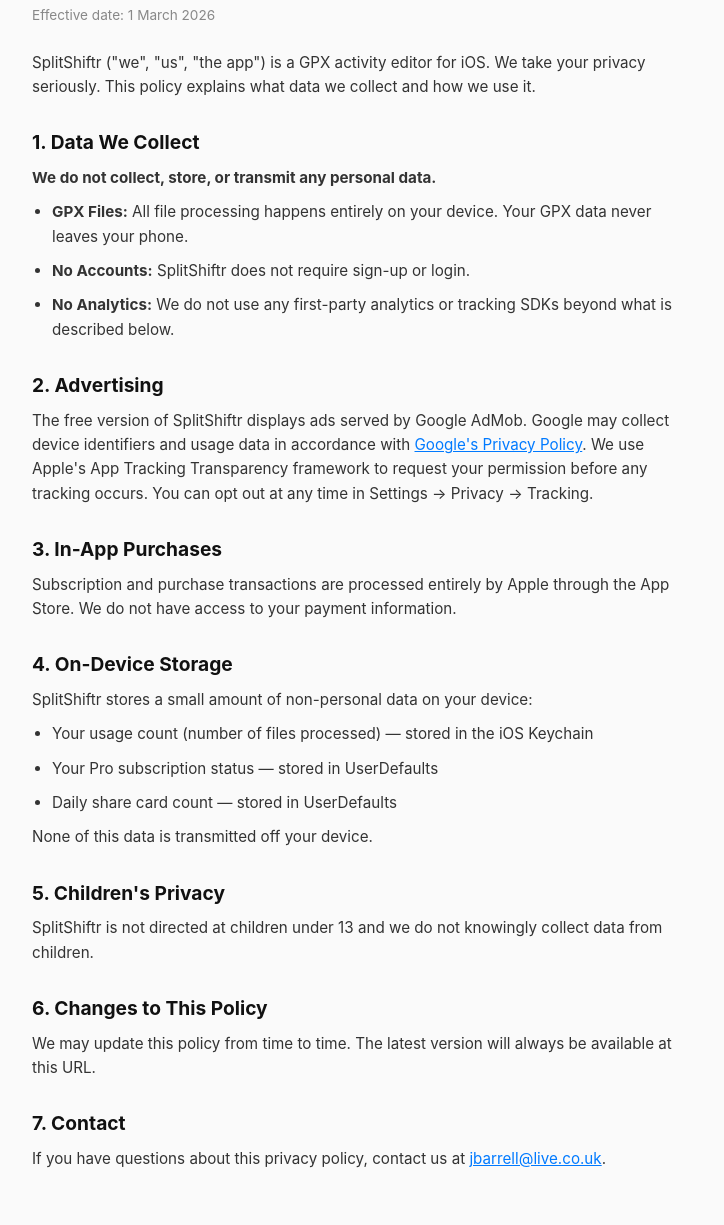
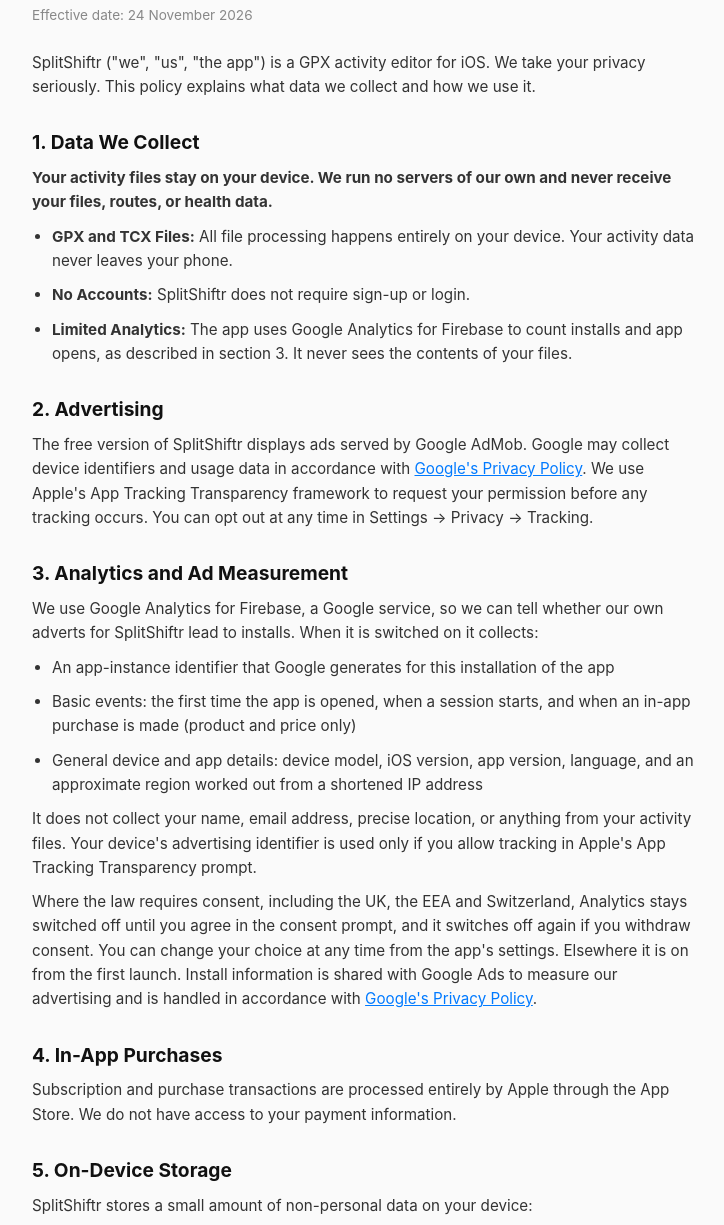
Before and after one commit to jackbarrell/splitr-legal, a plain HTML site: page privacy.html in a window 1280 px wide. Shown: the part 73-1298 px from the top of the page, without its empty margins (274-998 px from the left). Drawn offline with Linux system fonts and the light colour scheme.

Commit message:
Privacy policy: disclose Firebase Analytics install measurement
SplitShiftr 1.2.1 adds Google Analytics for Firebase so Google Ads can
count installs. It stays off until consent in the UK, EEA and
Switzerland and switches off again if consent is withdrawn.

Co-Authored-By: Claude Opus 5.5 <noreply@anthropic.com>

```diff
--- a/privacy.html
+++ b/privacy.html
@@ -17,25 +17,35 @@
 </head>
 <body>
     <h1>Privacy Policy</h1>
-    <p class="date">Effective date: 1 March 2026</p>
+    <p class="date">Effective date: 24 November 2026</p>
 
     <p>SplitShiftr ("we", "us", "the app") is a GPX activity editor for iOS. We take your privacy seriously. This policy explains what data we collect and how we use it.</p>
 
     <h2>1. Data We Collect</h2>
-    <p><strong>We do not collect, store, or transmit any personal data.</strong></p>
+    <p><strong>Your activity files stay on your device. We run no servers of our own and never receive your files, routes, or health data.</strong></p>
     <ul>
-        <li><strong>GPX Files:</strong> All file processing happens entirely on your device. Your GPX data never leaves your phone.</li>
+        <li><strong>GPX and TCX Files:</strong> All file processing happens entirely on your device. Your activity data never leaves your phone.</li>
         <li><strong>No Accounts:</strong> SplitShiftr does not require sign-up or login.</li>
-        <li><strong>No Analytics:</strong> We do not use any first-party analytics or tracking SDKs beyond what is described below.</li>
+        <li><strong>Limited Analytics:</strong> The app uses Google Analytics for Firebase to count installs and app opens, as described in section 3. It never sees the contents of your files.</li>
     </ul>
 
     <h2>2. Advertising</h2>
     <p>The free version of SplitShiftr displays ads served by Google AdMob. Google may collect device identifiers and usage data in accordance with <a href="https://policies.google.com/privacy">Google's Privacy Policy</a>. We use Apple's App Tracking Transparency framework to request your permission before any tracking occurs. You can opt out at any time in Settings → Privacy → Tracking.</p>
 
-    <h2>3. In-App Purchases</h2>
+    <h2>3. Analytics and Ad Measurement</h2>
+    <p>We use Google Analytics for Firebase, a Google service, so we can tell whether our own adverts for SplitShiftr lead to installs. When it is switched on it collects:</p>
+    <ul>
+        <li>An app-instance identifier that Google generates for this installation of the app</li>
+        <li>Basic events: the first time the app is opened, when a session starts, and when an in-app purchase is made (product and price only)</li>
+        <li>General device and app details: device model, iOS version, app version, language, and an approximate region worked out from a shortened IP address</li>
+    </ul>
+    <p>It does not collect your name, email address, precise location, or anything from your activity files. Your device's advertising identifier is used only if you allow tracking in Apple's App Tracking Transparency prompt.</p>
+    <p>Where the law requires consent, including the UK, the EEA and Switzerland, Analytics stays switched off until you agree in the consent prompt, and it switches off again if you withdraw consent. You can change your choice at any time from the app's settings. Elsewhere it is on from the first launch. Install information is shared with Google Ads to measure our advertising and is handled in accordance with <a href="https://policies.google.com/privacy">Google's Privacy Policy</a>.</p>
+
+    <h2>4. In-App Purchases</h2>
     <p>Subscription and purchase transactions are processed entirely by Apple through the App Store. We do not have access to your payment information.</p>
 
-    <h2>4. On-Device Storage</h2>
+    <h2>5. On-Device Storage</h2>
     <p>SplitShiftr stores a small amount of non-personal data on your device:</p>
     <ul>
         <li>Your usage count (number of files processed) — stored in the iOS Keychain</li>
@@ -44,13 +54,13 @@
     </ul>
     <p>None of this data is transmitted off your device.</p>
 
-    <h2>5. Children's Privacy</h2>
+    <h2>6. Children's Privacy</h2>
     <p>SplitShiftr is not directed at children under 13 and we do not knowingly collect data from children.</p>
 
-    <h2>6. Changes to This Policy</h2>
+    <h2>7. Changes to This Policy</h2>
     <p>We may update this policy from time to time. The latest version will always be available at this URL.</p>
 
-    <h2>7. Contact</h2>
+    <h2>8. Contact</h2>
     <p>If you have questions about this privacy policy, contact us at <a href="mailto:jbarrell@live.co.uk">jbarrell@live.co.uk</a>.</p>
 </body>
 </html>
```
